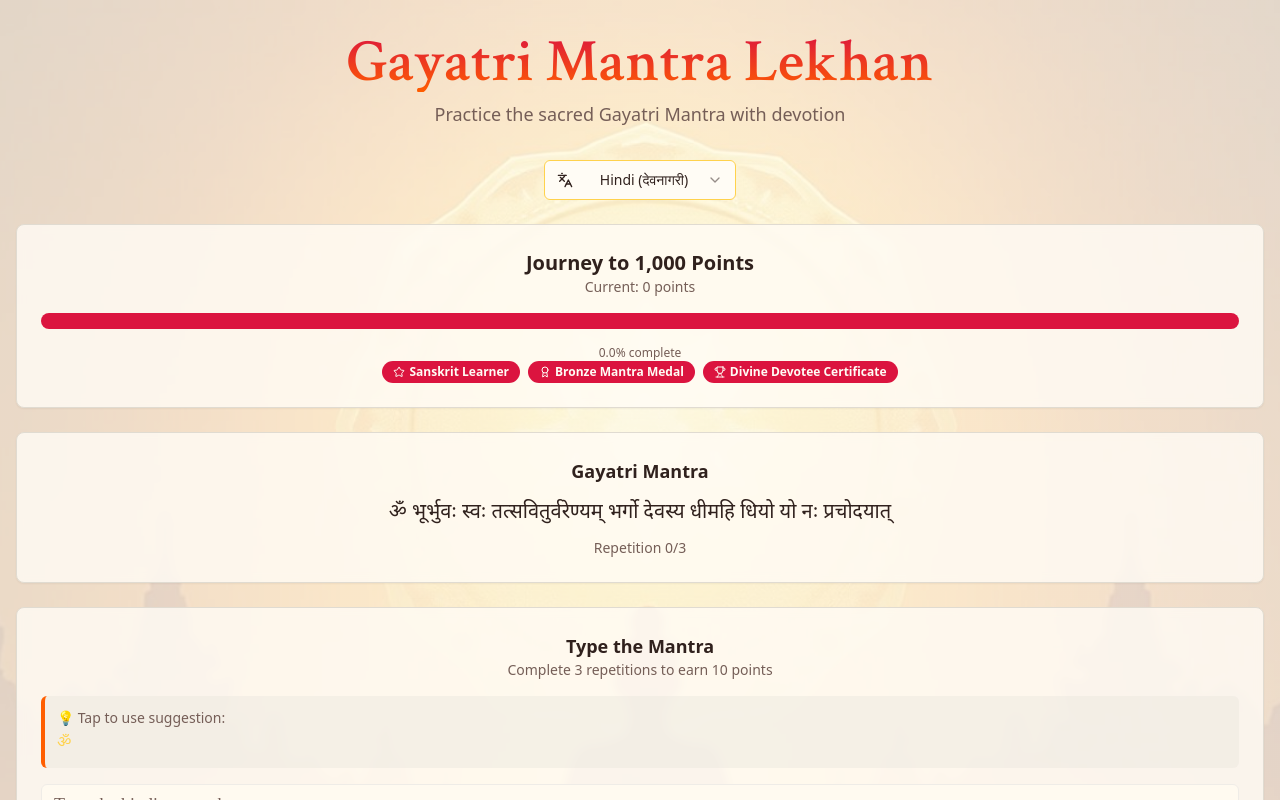
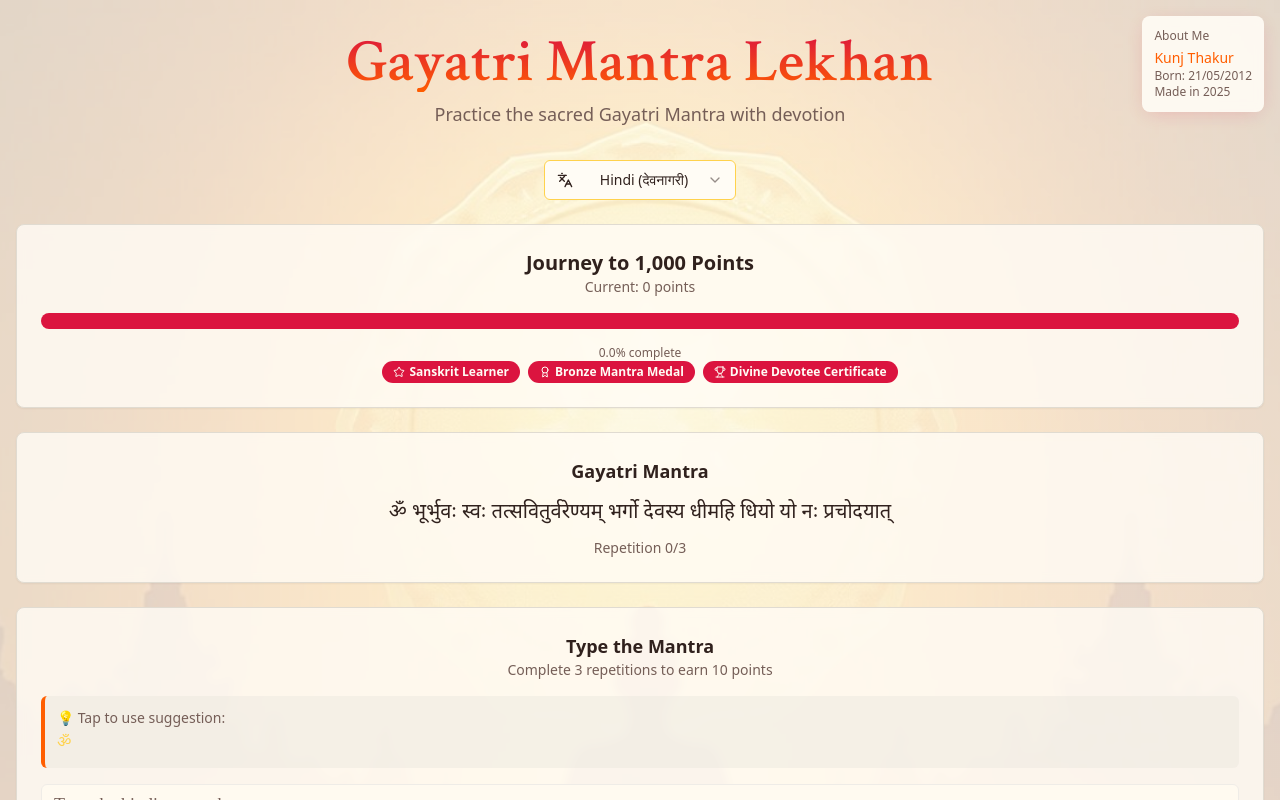
Before and after one commit to DarkSkull-lab/gayatri-mantra-lekhan-7aa1c38e, a React (Vite) app: page / in a window 1280 px wide. Shown: the top 800 px of the page. Built offline with nearby package versions, Linux system fonts and the light colour scheme.

Commit message:
Add user attribution
Add user's name, DOB, and creation year to the top right corner of the site.

```diff
--- a/src/components/MantraTrainer.tsx
+++ b/src/components/MantraTrainer.tsx
@@ -256,6 +256,14 @@ export default function MantraTrainer() {
       />
 
       <div className="relative z-10 container mx-auto px-4 py-8">
+        {/* About Me Section */}
+        <div className="absolute top-4 right-4 bg-card/90 backdrop-blur-sm p-3 rounded-lg shadow-peaceful text-sm">
+          <div className="text-xs text-muted-foreground mb-1">About Me</div>
+          <div className="text-primary font-medium">Kunj Thakur</div>
+          <div className="text-xs text-muted-foreground">Born: 21/05/2012</div>
+          <div className="text-xs text-muted-foreground">Made in 2025</div>
+        </div>
+
         {/* Header */}
         <div className="text-center mb-8">
           <h1 className="text-4xl md:text-6xl font-bold bg-gradient-sacred bg-clip-text text-transparent font-mantra">
```
